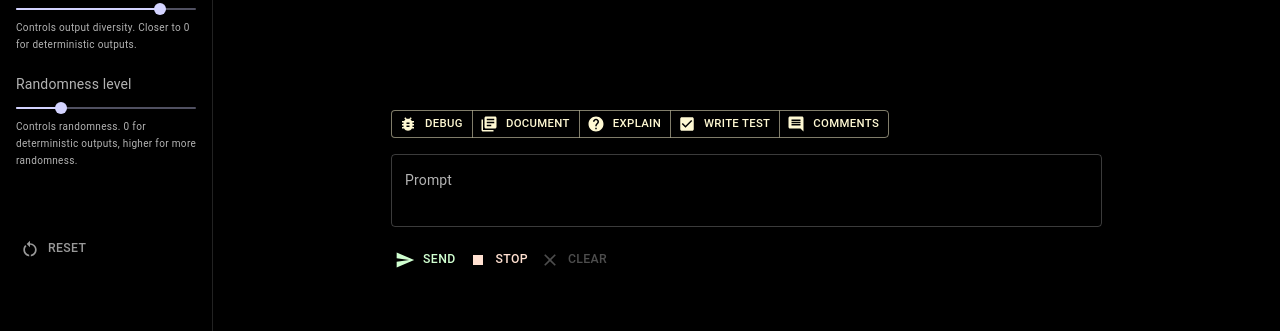
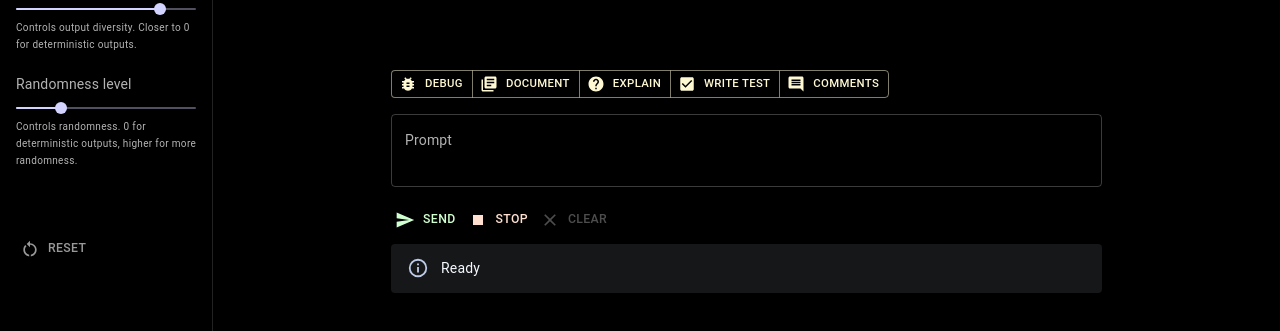
Before and after one commit to jcosta33/client-llm, a Next.js app: page / in a window 1280 px wide. Shown: the part 437-768 px from the top of the page. Built offline with nearby package versions, Linux system fonts and the light colour scheme; no server answers; what @mlc-ai/web-llm would draw is missing.

Commit message:
even more Ui improvements

```diff
--- a/app/components/output.tsx
+++ b/app/components/output.tsx
@@ -26,7 +26,7 @@ const Output = () => {
       {messages.map((message, index) => {
         return (
           <Grid item key={index} maxWidth="100%!important">
-            <Card variant="outlined" sx={{ fontSize: 12, background: "#000" }}>
+            <Card variant="outlined" sx={{ fontSize: 12, background: "#111" }}>
               <CardContent>
                 <ReactMarkdown
                   components={{
--- a/app/components/prompt.tsx
+++ b/app/components/prompt.tsx
@@ -1,19 +1,6 @@
-import {
-  Alert,
-  Box,
-  FormControl,
-  Grid,
-  InputLabel,
-  MenuItem,
-  Select,
-  TextField,
-  Typography,
-} from "@mui/material";
+import { Alert, Box, TextField, Typography } from "@mui/material";
 import { useContext } from "../hooks";
-import CodeMirror from "@uiw/react-codemirror";
-import { javascript } from "@codemirror/lang-javascript";
 import Presets from "./presets";
-import { githubDark } from "@uiw/codemirror-theme-github";
 import Commands from "./commands";
 
 const Prompt = () => {
@@ -36,12 +23,9 @@ const Prompt = () => {
         }}
       />
       <Commands />
-
-      {label !== "" && (
-        <Alert severity="info" sx={{ mt: 2 }}>
-          <Typography>{label}</Typography>
-        </Alert>
-      )}
+      <Alert severity="info" sx={{ mt: 1 }}>
+        <Typography>{label || "Ready"}</Typography>
+      </Alert>
     </Box>
   );
 };
--- a/app/context.tsx
+++ b/app/context.tsx
@@ -117,7 +117,7 @@ const Provider: React.FC<{ children: ReactNode }> = ({ children }) => {
       setLabel("Init error, " + (err?.toString() ?? ""));
       setChatLoading(false);
     }
-  }, [chat, options, system, selectedModel]);
+  }, [optionsUpdated]);
 
   const sendMessage = useCallback(async () => {
     const localMessages = messages;
--- a/app/wrapper.tsx
+++ b/app/wrapper.tsx
@@ -63,13 +63,12 @@ export default function Wrapper() {
         <Grid container spacing={0} justifyContent={"center"}>
           <Grid item sm={8}>
             <Box
-              height="calc(100vh - 350px)"
+              height="calc(100vh - 390px)"
               overflow="auto"
               marginBottom={2}
               marginTop={2}
             >
               <Output />
-
             </Box>
             <Prompt />
           </Grid>
```
